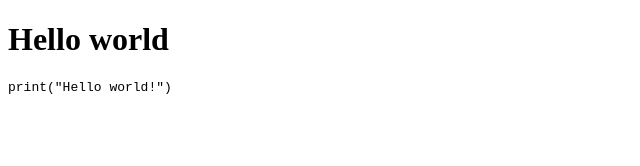
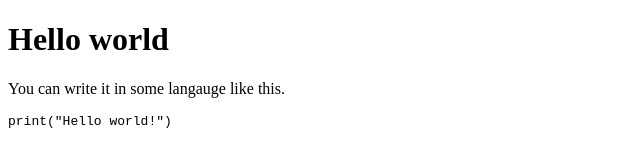
Before and after one commit to tpetricek/nswi177web, a plain HTML site: page hello.html in a window 1280 px wide. Shown: the whole page, without its empty margins (0-640 px from the left). Drawn offline with Linux system fonts and the light colour scheme.

Commit message:
Updating web page (2023-03-27 10:28:48)

```diff
--- a/hello.html
+++ b/hello.html
@@ -2,6 +2,7 @@
 <html>
 <body>
 <h1 id="hello-world">Hello world</h1>
+<p>You can write it in some langauge like this.</p>
 <pre><code>print(&quot;Hello world!&quot;)</code></pre>
 </body>
 </html>
```
